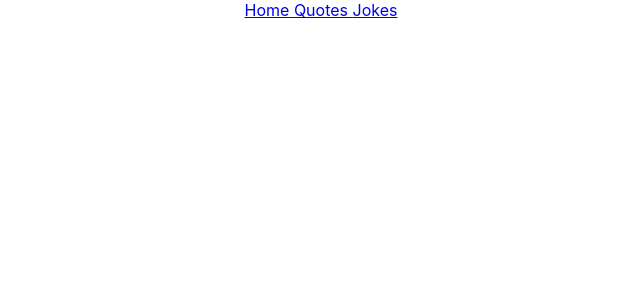
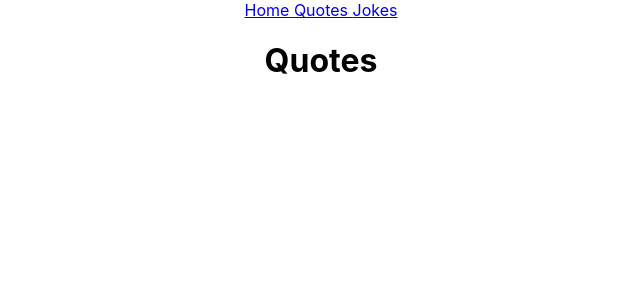
Before and after one commit to aidarous/Mod2-project, a React (Create React App) app: page /Quotes in a window 1280 px wide. Shown: the top 300 px of the page, without its empty margins (319-959 px from the left). Built offline with nearby package versions, Linux system fonts and the light colour scheme.

Commit message:
placeholder text in Quotes

```diff
--- a/src/components/Quotes.js
+++ b/src/components/Quotes.js
@@ -4,7 +4,7 @@ class Quotes extends Component {
     render() {
         return (
             <div>
-
+                <h1> Quotes</h1>
             </div>
         )
     }
```
